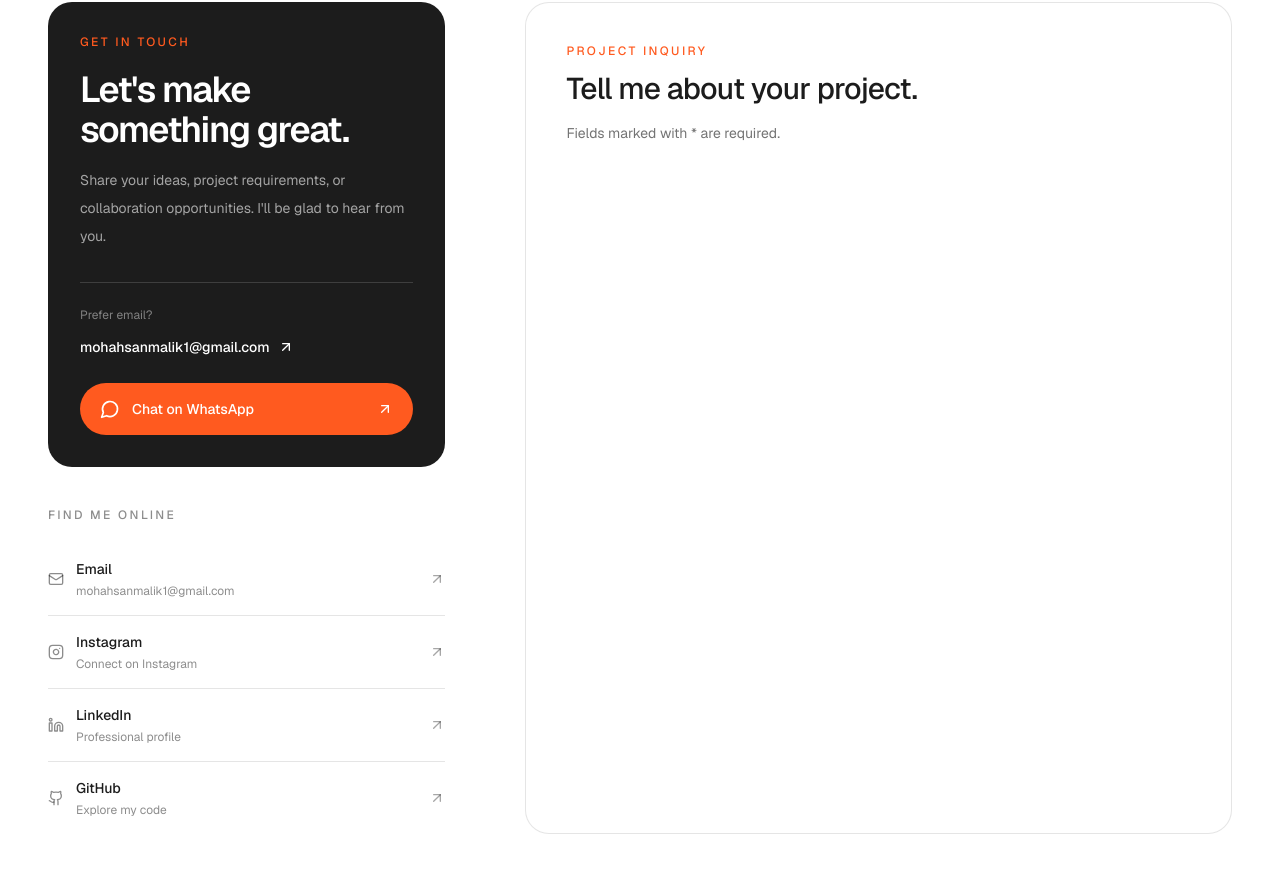
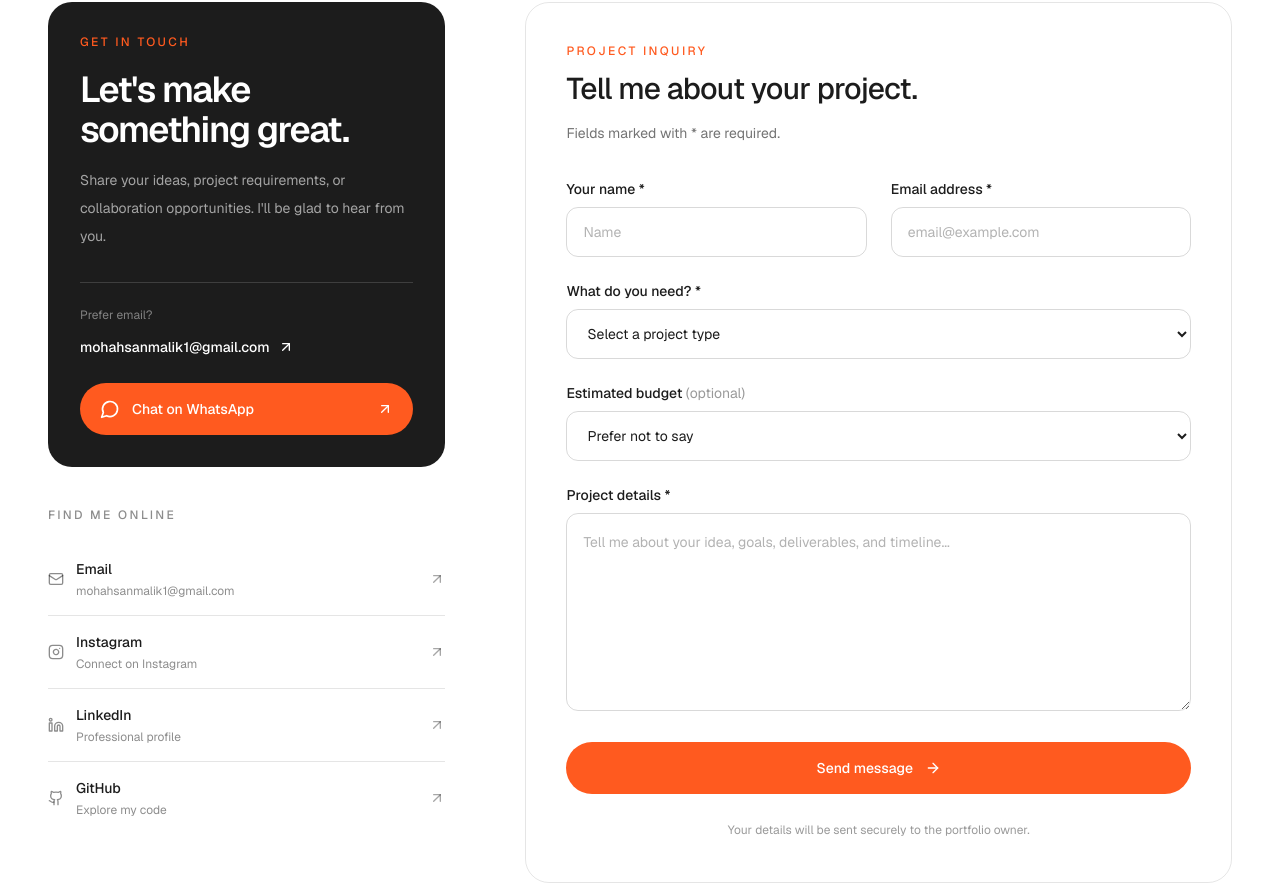
Before and after one commit to Yuton1/Portofolio_Malik, a Next.js app: page /contact in a window 1280 px wide. Shown: the part 546-1429 px from the top of the page. Built offline with nearby package versions, Linux system fonts and the light colour scheme.

Commit message:
perbaiki card animasi

```diff
--- a/app/(site)/contact/page.tsx
+++ b/app/(site)/contact/page.tsx
@@ -64,6 +64,22 @@ export default function ContactPage() {
     budget: "",
     message: "",
   });
+
+  const handlePixelMove = (
+    event: React.MouseEvent<HTMLDivElement>
+  ) => {
+    const rect = event.currentTarget.getBoundingClientRect();
+
+    event.currentTarget.style.setProperty(
+      "--mouse-x",
+      `${event.clientX - rect.left}px`
+    );
+
+    event.currentTarget.style.setProperty(
+      "--mouse-y",
+      `${event.clientY - rect.top}px`
+    );
+  };
 
   const [error, setError] = useState("");
   const [ready, setReady] = useState(false);
@@ -264,7 +280,10 @@ export default function ContactPage() {
           </aside>
 
           {/* RIGHT COLUMN: FORM */}
-          <div className="relative overflow-hidden rounded-3xl border border-black/10 bg-white p-5 dark:border-white/10 dark:bg-[#1c1c1c] sm:p-8 lg:p-10">
+
+          <div
+          onMouseMove={handlePixelMove}
+          className="group relative overflow-hidden rounded-3xl border border-black/10 p-5 dark:border-white/10 dark:bg-[#1c1c1c]sm:p-8 lg:p-10">
 
           {/* PIXEL EFFECT */}
           <div className="pixel-effect" aria-hidden="true" />
@@ -285,11 +304,175 @@ export default function ContactPage() {
                 Fields marked with * are required.
               </p>
             </div>
+              <form onSubmit={handleSubmit} className="space-y-6">
+              <div className="grid gap-6 sm:grid-cols-2">
+                <div>
+                  <label
+                    htmlFor="name"
+                    className="mb-2 block text-sm font-medium"
+                  >
+                    Your name *
+                  </label>
 
-            <form onSubmit={handleSubmit} className="space-y-6">
+                  <input
+                    id="name"
+                    name="name"
+                    autoComplete="name"
+                    required
+                    maxLength={100}
+                    value={form.name}
+                    onChange={(event) =>
+                      setForm({ ...form, name: event.target.value })
+                    }
+                    placeholder="Name"
+                    className="w-full rounded-xl border border-black/15 bg-transparent px-4 py-3.5 text-sm outline-none transition placeholder:text-black/30 focus:border-[#ff5a1f] focus:ring-2 focus:ring-[#ff5a1f]/10 dark:border-white/15 dark:placeholder:text-white/25"
+                  />
+                </div>
 
-              {/* PERTAHANKAN SELURUH ISI FORM LAMA DI SINI */}
+                <div>
+                  <label
+                    htmlFor="email"
+                    className="mb-2 block text-sm font-medium"
+                  >
+                    Email address *
+                  </label>
 
+                  <input
+                    id="email"
+                    name="email"
+                    type="email"
+                    autoComplete="email"
+                    required
+                    maxLength={254}
+                    value={form.email}
+                    onChange={(event) =>
+                      setForm({ ...form, email: event.target.value })
+                    }
+                    placeholder="email@example.com"
+                    className="w-full rounded-xl border border-black/15 bg-transparent px-4 py-3.5 text-sm outline-none transition placeholder:text-black/30 focus:border-[#ff5a1f] focus:ring-2 focus:ring-[#ff5a1f]/10 dark:border-white/15 dark:placeholder:text-white/25"
+                  />
+                </div>
+              </div>
+
+              <div>
+                <label
+                  htmlFor="projectType"
+                  className="mb-2 block text-sm font-medium"
+                >
+                  What do you need? *
+                </label>
+
+                <select
+                  id="projectType"
+                  name="projectType"
+                  required
+                  value={form.projectType}
+                  onChange={(event) =>
+                    setForm({
+                      ...form,
+                      projectType: event.target.value,
+                    })
+                  }
+                  className="w-full rounded-xl border border-black/15 bg-transparent px-4 py-3.5 text-sm outline-none transition focus:border-[#ff5a1f] focus:ring-2 focus:ring-[#ff5a1f]/10 dark:border-white/15 dark:[color-scheme:dark]"
+                >
+                  <option value="">Select a project type</option>
+                  {PROJECT_TYPES.map((type) => (
+                    <option key={type} value={type}>
+                      {type}
+                    </option>
+                  ))}
+                </select>
+              </div>
+
+              <div>
+                <label
+                  htmlFor="budget"
+                  className="mb-2 block text-sm font-medium"
+                >
+                  Estimated budget{" "}
+                  <span className="font-normal text-black/40 dark:text-white/40">
+                    (optional)
+                  </span>
+                </label>
+
+                <select
+                  id="budget"
+                  name="budget"
+                  value={form.budget}
+                  onChange={(event) =>
+                    setForm({ ...form, budget: event.target.value })
+                  }
+                  className="w-full rounded-xl border border-black/15 bg-transparent px-4 py-3.5 text-sm outline-none transition focus:border-[#ff5a1f] focus:ring-2 focus:ring-[#ff5a1f]/10 dark:border-white/15 dark:[color-scheme:dark]"
+                >
+                  <option value="">Prefer not to say</option>
+                  <option value="Under $100">Under $100</option>
+                  <option value="$100–$300">$100–$300</option>
+                  <option value="$300–$500">$300–$500</option>
+                  <option value="$500–$1,000">$500–$1,000</option>
+                  <option value="$1,000+">$1,000+</option>
+                  <option value="To be discussed">To be discussed</option>
+                </select>
+              </div>
+
+              <div>
+                <label
+                  htmlFor="message"
+                  className="mb-2 block text-sm font-medium"
+                >
+                  Project details *
+                </label>
+
+                <textarea
+                  id="message"
+                  name="message"
+                  required
+                  minLength={10}
+                  maxLength={5000}
+                  rows={6}
+                  value={form.message}
+                  onChange={(event) =>
+                    setForm({ ...form, message: event.target.value })
+                  }
+                  placeholder="Tell me about your idea, goals, deliverables, and timeline..."
+                  className="w-full resize-y rounded-xl border border-black/15 bg-transparent px-4 py-3.5 text-sm leading-7 outline-none transition placeholder:text-black/30 focus:border-[#ff5a1f] focus:ring-2 focus:ring-[#ff5a1f]/10 dark:border-white/15 dark:placeholder:text-white/25"
+                />
+              </div>
+
+              {error && (
+                <p
+                  role="alert"
+                  className="rounded-xl border border-red-500/20 bg-red-500/5 p-3 text-sm text-red-500"
+                >
+                  {error}
+                </p>
+              )}
+
+              {ready && (
+                <p
+                  role="status"
+                  className="flex items-start gap-2 rounded-xl border border-[#ff5a1f]/20 bg-[#ff5a1f]/5 p-3 text-sm"
+                >
+                  <CheckCircle2 className="mt-0.5 h-4 w-4 shrink-0 text-[#ff5a1f]" />
+                  Your message was accepted by the email service. Thank you
+                  for reaching out!
+                </p>
+              )}
+
+              <button
+                type="submit"
+                disabled={sending}
+                className="group flex w-full items-center justify-center gap-3 rounded-full bg-[#ff5a1f] px-6 py-4 text-sm font-medium text-white transition hover:bg-[#e94b13] disabled:cursor-not-allowed disabled:opacity-60 focus-visible:outline-none focus-visible:ring-2 focus-visible:ring-[#ff5a1f] focus-visible:ring-offset-2"
+              >
+                {sending ? "Sending message..." : "Send message"}
+
+                {!sending && (
+                  <ArrowRight className="h-4 w-4 transition-transform group-hover:translate-x-1" />
+                )}
+              </button>
+
+              <p className="text-center text-xs leading-6 text-black/40 dark:text-white/40">
+              Your details will be sent securely to the portfolio owner.
+              </p>
             </form>
           </div>
           </div>
```
